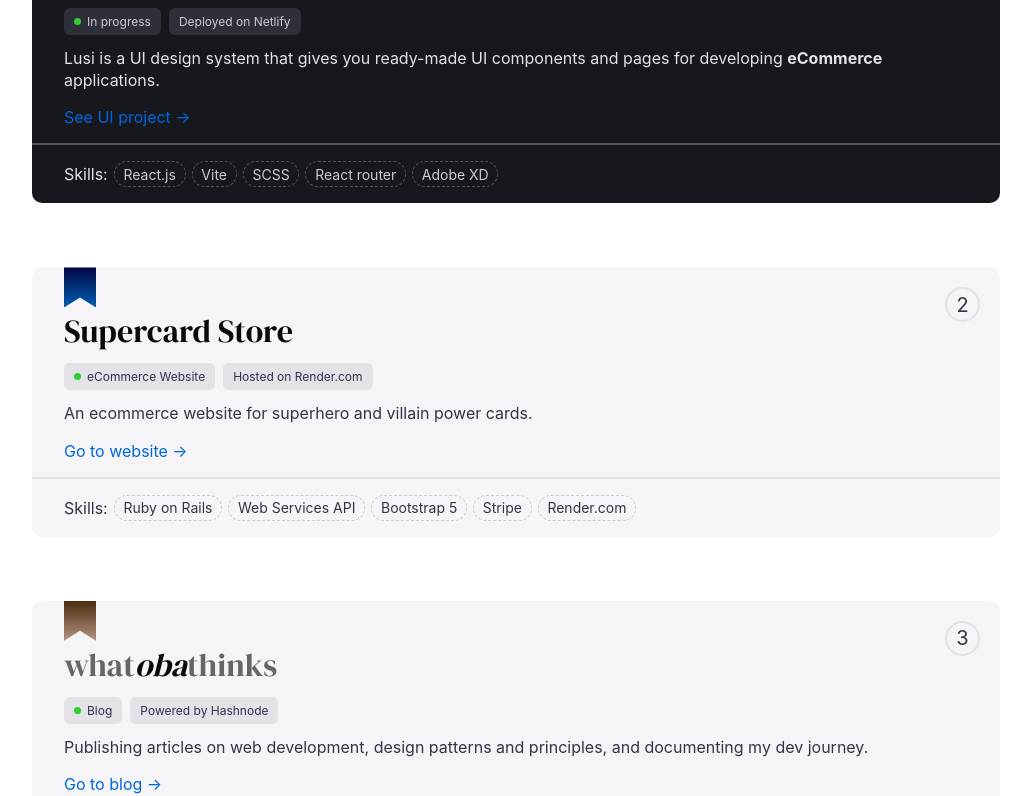
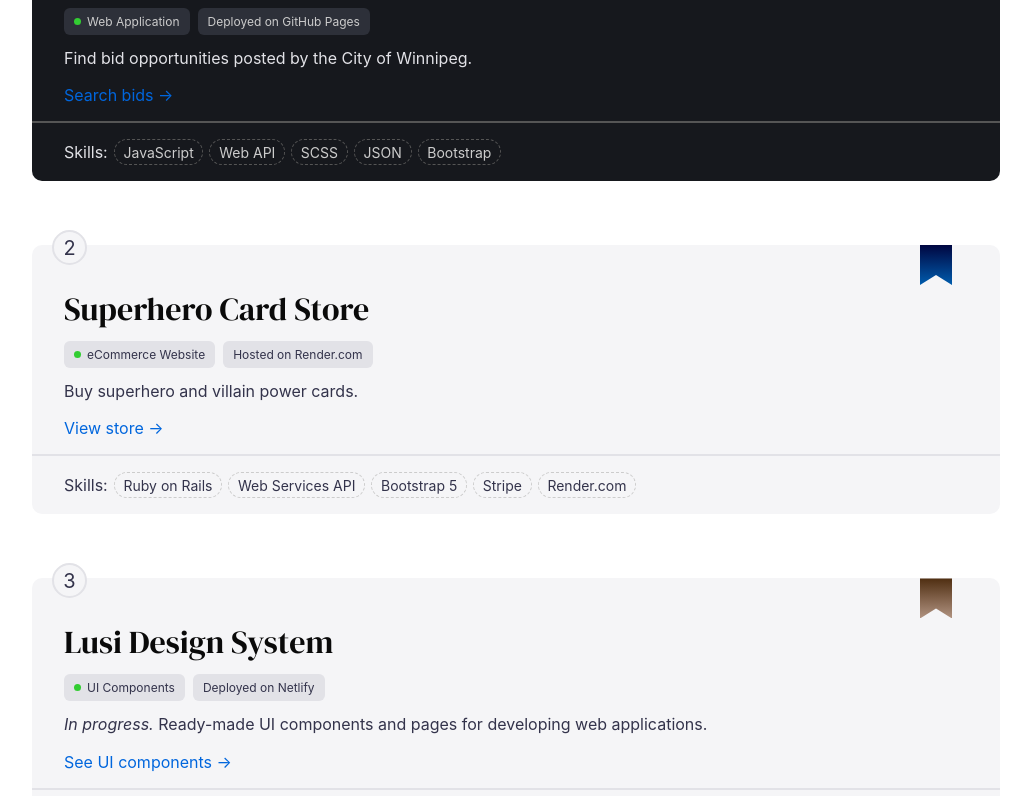
Before and after one commit to obaadelusi/obaadelusi.github.io, a website: page portfolio.html in a window 1280 px wide. Shown: the part 410-1206 px from the top of the page, without its empty margins (124-1155 px from the left). Drawn offline with nearby package versions, Linux system fonts and the light colour scheme; files that its build step writes are made by us from their sources.

Commit message:
Portfolio content & style

```diff
--- a/portfolio.html
+++ b/portfolio.html
@@ -46,24 +46,73 @@
 
       <section class="page-heading">
         <h1 id="projects">Portfolio<span>.</span></h1>
-        <p>iWrite. iDesign. iCode.</p>
+        <p>i Write. i Design. i Code.</p>
       </section>
 
       <section class="projects">
         <article class="projects__project">
           <div class="projects__card">
             <div class="projects__card__content">
+              <h2 class="projects__card__heading">City of Winnipeg Bid Opportunities</h2>
+              <div class="projects__card__badges">
+                <span>Web Application</span>
+                <span>Deployed on GitHub Pages</span>
+              </div>
+              <p class="projects__card__desc">
+                Find bid opportunities posted by the City of Winnipeg.
+              </p>
+              <a href="https://obaadelusi.github.io/bids-winnipeg/" target="_blank" class="projects__card__link">Search
+                bids &rarr;</a>
+            </div>
+            <div class="projects__card__skills">
+              <p>Skills:</p>
+              <span>JavaScript</span>
+              <span>Web API</span>
+              <span>SCSS</span>
+              <span>JSON</span>
+              <span>Bootstrap</span>
+            </div>
+          </div>
+        </article>
+
+        <article class="projects__project">
+          <div class="projects__card">
+            <div class="projects__card__content">
+              <h2 class="projects__card__heading">Superhero Card Store</h2>
+              <div class="projects__card__badges">
+                <span>eCommerce Website</span>
+                <span>Hosted on Render.com</span>
+              </div>
+              <p class="projects__card__desc">
+                Buy superhero and villain power cards.
+              </p>
+              <a href="https://supercardclub-store.onrender.com/characters" target="_blank"
+                class="projects__card__link">View store &rarr;</a>
+            </div>
+            <div class="projects__card__skills">
+              <p>Skills:</p>
+              <span>Ruby on Rails</span>
+              <span>Web Services API</span>
+              <span>Bootstrap 5</span>
+              <span>Stripe</span>
+              <span>Render.com</span>
+            </div>
+          </div>
+        </article>
+
+        <article class="projects__project">
+          <div class="projects__card">
+            <div class="projects__card__content">
               <h2 class="projects__card__heading">Lusi Design System</h2>
               <div class="projects__card__badges">
-                <span>In progress</span>
+                <span>UI Components</span>
                 <span>Deployed on Netlify</span>
               </div>
               <p class="projects__card__desc">
-                Lusi is a UI design system that gives you ready-made UI components and pages for developing
-                <b>eCommerce</b> applications.
+                <em>In progress.</em> Ready-made UI components and pages for developing web applications.
               </p>
               <a href="https://lusidesign.netlify.app/components/accordion" target="_blank"
-                class="projects__card__link">See UI project &rarr;</a>
+                class="projects__card__link">See UI components &rarr;</a>
             </div>
             <div class="projects__card__skills">
               <p>Skills:</p>
@@ -79,43 +128,16 @@
         <article class="projects__project">
           <div class="projects__card">
             <div class="projects__card__content">
-              <h2 class="projects__card__heading">Supercard Store</h2>
-              <div class="projects__card__badges">
-                <span>eCommerce Website</span>
-                <span>Hosted on Render.com</span>
-              </div>
-              <p class="projects__card__desc">
-                An ecommerce website for superhero and villain power cards.
-              </p>
-              <a href="https://supercardclub-store.onrender.com/characters" target="_blank"
-                class="projects__card__link">Go to
-                website &rarr;</a>
-            </div>
-            <div class="projects__card__skills">
-              <p>Skills:</p>
-              <span>Ruby on Rails</span>
-              <span>Web Services API</span>
-              <span>Bootstrap 5</span>
-              <span>Stripe</span>
-              <span>Render.com</span>
-            </div>
-          </div>
-        </article>
-
-        <article class="projects__project">
-          <div class="projects__card">
-            <div class="projects__card__content">
               <h2 class="projects__card__heading grey-400">what<em>oba</em>thinks</h2>
               <div class="projects__card__badges">
                 <span>Blog</span>
                 <span>Powered by Hashnode</span>
               </div>
               <p class="projects__card__desc">
-                Publishing articles on web development, design patterns and principles, and documenting my dev
-                journey.
+                Read articles on web & graphic design, design patterns and principles, and my dev journey.
               </p>
               <a href="https://whatobathinks.com?utm_source=portfolio_website&utm_medium=projects_page&utm_campaign=project_card"
-                target="_blank" class="projects__card__link">Go to blog &rarr;</a>
+                target="_blank" class="projects__card__link">Read blog &rarr;</a>
             </div>
             <div class="projects__card__skills">
               <p>Skills:</p>
@@ -132,11 +154,11 @@
             <div class="projects__card__content">
               <h2 class="projects__card__heading">Inventory Management System (IMS)</h2>
               <div class="projects__card__badges">
-                <span>In progress</span>
+                <span>Inventory Web App</span>
                 <span>Deployed on Netlify</span>
               </div>
               <p class="projects__card__desc">
-                Building a web application for small businesses to track their day-to-day financial activities.
+                <em>In progress.</em> Track your business day-to-day inventory and financial activities.
               </p>
               <a href="https://everlush.netlify.app" target="_blank" class="projects__card__link">See IMS project
                 &rarr;</a>
@@ -158,7 +180,7 @@
             <div class="projects__card__content">
               <h2 class="projects__card__heading">20WebProjects</h2>
               <div class="projects__card__badges">
-                <span>Frontend</span>
+                <span>JavaScript & API projects</span>
                 <span>Hosted on GitHub</span>
               </div>
               <p class="projects__card__desc">Front-end web projects using browser & open-source APIs.</p>
--- a/src/scss/pages/_portfolio.scss
+++ b/src/scss/pages/_portfolio.scss
@@ -19,8 +19,8 @@
     &::before {
       content: counter(projectIndex);
       position: absolute;
-      top: 1em;
-      right: 1em;
+      top: -0.75em;
+      left: 1em;
       display: flex;
       justify-content: center;
       align-items: center;
@@ -134,7 +134,7 @@
       color: $sec-clr;
       position: absolute;
       top: 0;
-      left: 2em;
+      right: 3em;
       width: 32px;
       height: 40px;
     }
```
Also changed, not shown: build/css/main.css, build/js/index.js, 2 other files.
